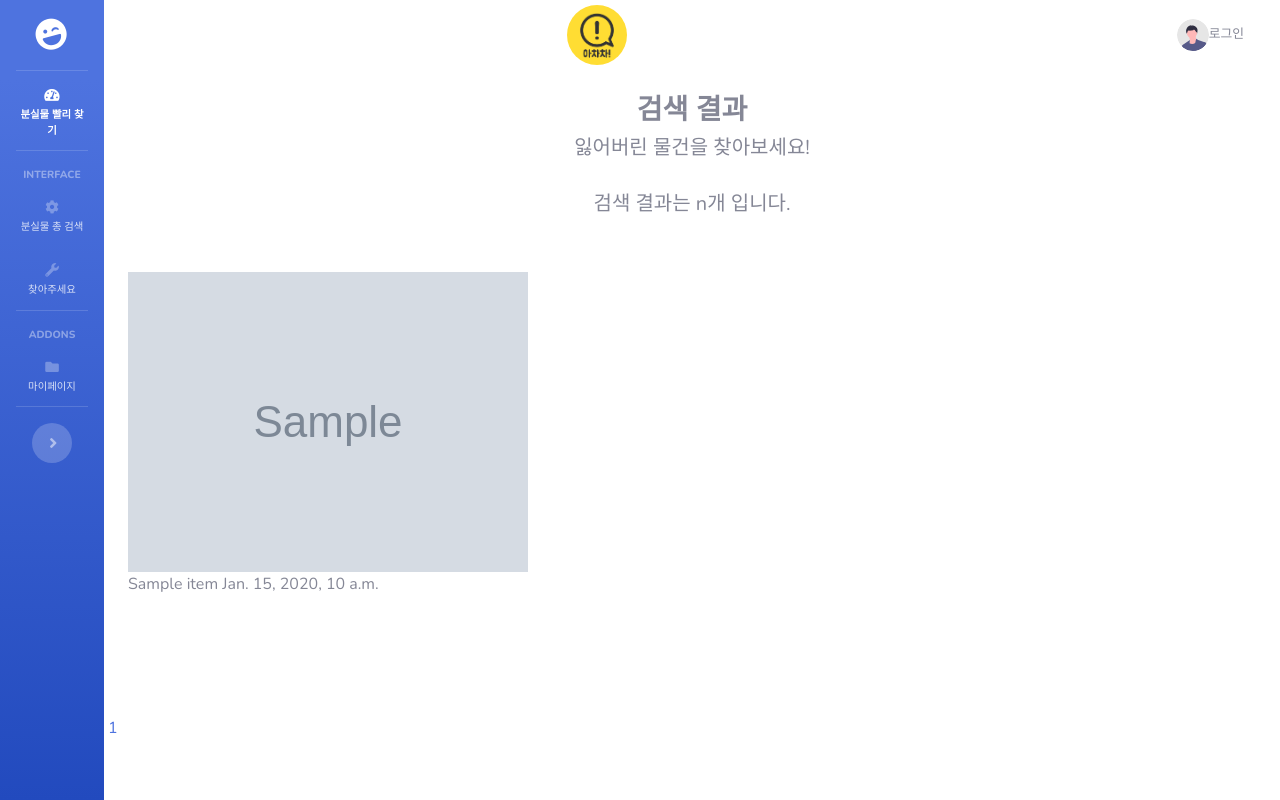
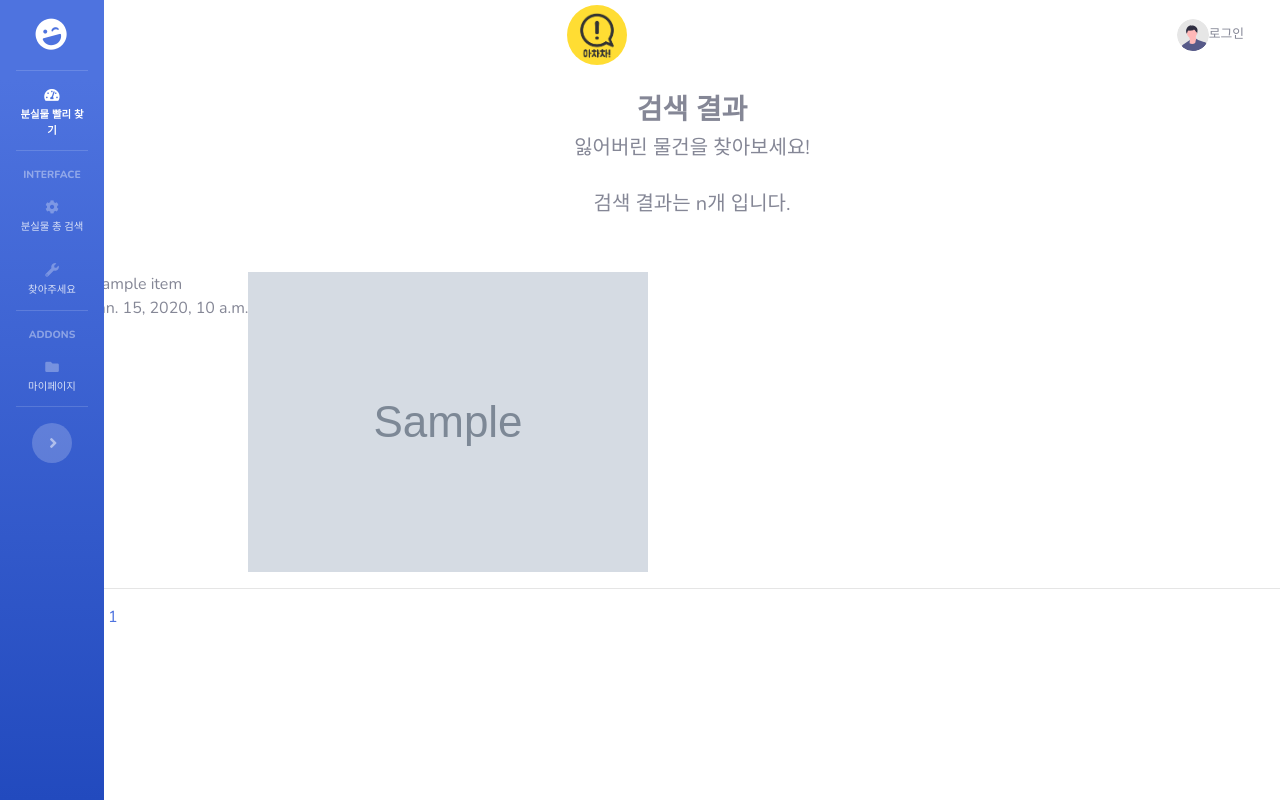
Before and after one commit to JHYUNN-LEE/ACHACHA_PROJECT, a Django app: template achacha_django/templates/fast_search/2-1.result.html in a window 1280 px wide. Run offline with Django 3.2, Linux system fonts and the light colour scheme; the template is opened without the code that fills it: most values are stand-ins (such as "Sample title", 1, 10 or a date in 2020); grey boxes marked "Sample" are stand-in pictures; some libraries are stand-ins or nearby versions.

Commit message:
jihyunlee - fast_search result.html, views.py updated

```diff
--- a/achacha_django/templates/fast_search/2-1.result.html
+++ b/achacha_django/templates/fast_search/2-1.result.html
@@ -4,8 +4,7 @@
 <html lang="en">
 <head>
   <meta charset="UTF-8">
-  <title>Title</title>
-
+  <link href="{% static 'acha_money/css/base.css' %}" rel="stylesheet" type="text/css">
   <script>
     function image(){
       response.data[0]
@@ -13,11 +12,11 @@
   </script>
 
   <style>
-      #lostImage {
+      /* #lostImage {
           max-width: 100%;
           height: auto;
           display: block;
-      }
+      }      */
   </style>
 </head>
 <body>
@@ -31,24 +30,24 @@
   <br>
   <br>
   <!-- 그리드 게시물 (bootstrap) 기존 -->
-  <div class="container-fluid">
-  {% for img, item in list %}
-    <div class="row">
-      <div class="col-md-4 lost_image">
-        <!-- img-responsive : image 반응형 -->
-        <img class="img-responsive center" src="{{ img }}" id="lostImage1">
-        <br>
-        <div class= "lost_info">
-          <span class="lost_item_name">{{ item.get_name }}</span>
-          <span class="lost_item_name">{{ item.get_at }}</span>
+  <div class="lost_items">
+    {% for img, item in list %}
+      <div class="row" class="col-lg-6 mb-4">
+        <div class="left">
+            <div class="title">{{ item.get_name }}</div>
+            <span class="date_time">{{ item.get_at }}</span>
+        </div>
+        <div class="right">
+          <!-- img-responsive : image 반응형 -->
+          <img class="img-responsive center" src="{{ img }}" id="lostImage1">
         </div>
       </div>
-      <br><br>
-    </div>
-    <br><br>
-  {% endfor %}
+      <hr>
   </div>
-  <br><br><br>
+
+    {% endfor %}
+
+
 
   <div class="pagination">
     {% if posts.has_previous %}
```
